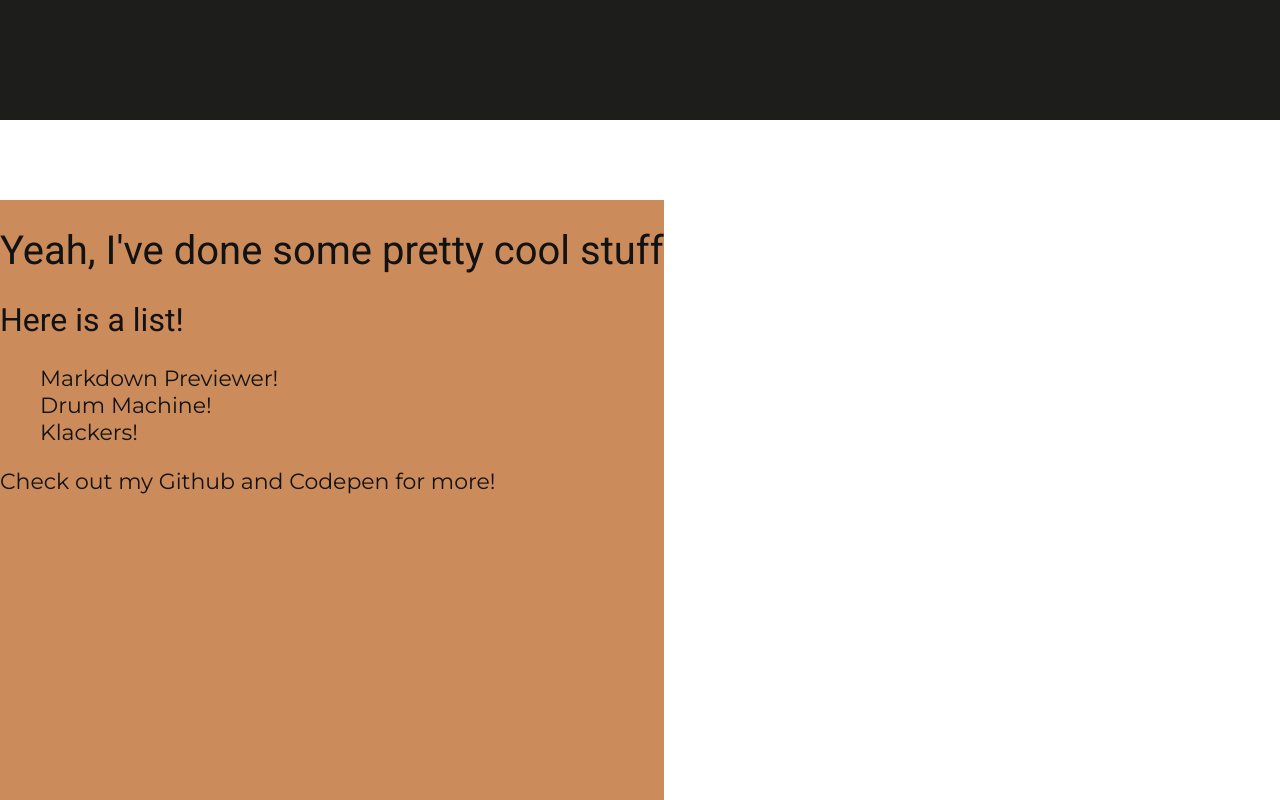
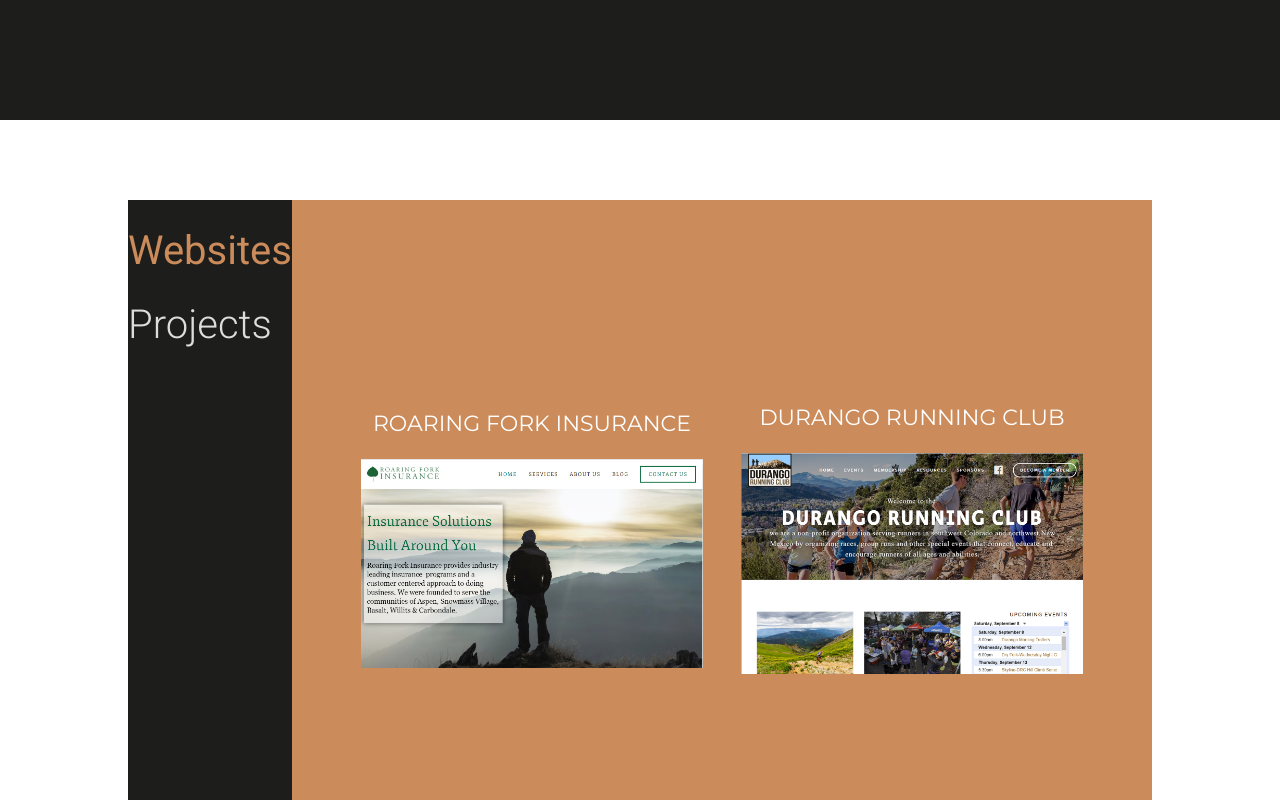
Before and after one commit to LudwigThePig/ludwigThePig.com, a React (Create React App) app: page / in a window 1280 px wide. Shown: the part 1640-2440 px from the top of the page. Built offline with nearby package versions, Linux system fonts and the light colour scheme.

Commit message:
started portfolio section

```diff
--- a/src/App.js
+++ b/src/App.js
@@ -3,6 +3,8 @@
 import brand from './img/favicon.png';
 import perins from './img/perins-fire-md.jpg'
 import coffee from './img/Coffee-md.jpg'
+import drc from './img/drc-site.jpg';
+import rfi from './img/rf-site.jpg';
 import { library } from '@fortawesome/fontawesome-svg-core';
 import { FontAwesomeIcon } from '@fortawesome/react-fontawesome';
 import { fab } from '@fortawesome/free-brands-svg-icons'
@@ -238,20 +240,22 @@
   render(){
     return(
       <div id="portfolio" className="body">
-        <div className="left-col">
-        <h1></h1>
+         <div className="jumbo">
+          <div className="left-col">
+            <h1>Websites</h1>
+            <h1 className="disabled">Projects</h1>
+          </div>
+          <div className='right-col'>
+            <div className="portfolio-wrapper">
+              <p>ROARING FORK INSURANCE</p>
+              <img src={rfi} alt="Roaring Fork Insurance"></img>
+            </div>
+            <div className="portfolio-wrapper">
+              <p>DURANGO RUNNING CLUB</p>
+              <img src={drc} alt="Durango Running Club"></img>
+            </div>
+          </div>
         </div>
-        <div className='right-col'>
-          <h1>Yeah, I've done some pretty cool stuff</h1>
-          <h2>Here is a list!</h2>
-          <ul>
-            <li>Markdown Previewer!</li>
-            <li>Drum Machine!</li>
-            <li>Klackers!</li>
-          </ul>
-          <p>Check out my Github and Codepen for more!</p>
-        </div>
-
       </div>
     )
   }
--- a/src/App.scss
+++ b/src/App.scss
@@ -1,6 +1,7 @@
 //VARIABLES
 $primary-clr: #454851;
-$secondary-clr: #262424;
+$secondary-clr: #CB8B5A;
+$third-clr: #1d1d1b;
 $text-clr: #111;
 $break-medium: 400px;
 $break-large: 720px;
@@ -197,7 +198,7 @@
 
 //TECH
 #tech{
-  background: #1d1d1b ;
+  background: $third-clr ;
   color: #fff;
   display: flex;
   justify-content: space-around;
@@ -210,7 +211,6 @@
     text-decoration: none;
     cursor: pointer;
     font-weight: 100;
-
   }
   a:hover, .disabled:hover{
     text-decoration: bold;
@@ -264,9 +264,44 @@
 }
 //PORTFOLIO
 #portfolio{
-  display: flex;
+  .jumbo{
+    background: $secondary-clr;
+    width: 80vw;
+    margin: auto;
+    display: flex;
+    align-items: space-around;
+  }
+  h1{
+    color: $secondary-clr;
+  }
+  .left-col{
+    background: $third-clr;
+  }
+  .disabled{
+    color: #ddd;
+    text-decoration: none;
+    cursor: pointer;
+    font-weight: 100;
+  }
+  .disabled:hover{
+    color: $secondary-clr;
+  }
   .right-col{
-  background: #CB8B5A;
+    display: flex;
+    flex: 1;
+    align-items: center;
+    justify-content: space-around;
+    color: white;
+    height: 80vh;
+    margin: 10px 50px auto 50px;
+    }
+  .portfolio-wrapper{
+    text-align: center;
+    max-width: 45%;
+    img{
+      max-width: 100%;
+      width: auto;
+    }
   }
 }
 
```
Also changed, not shown: src/img/drc-site.jpg (added), src/img/rf-site.jpg (added).
